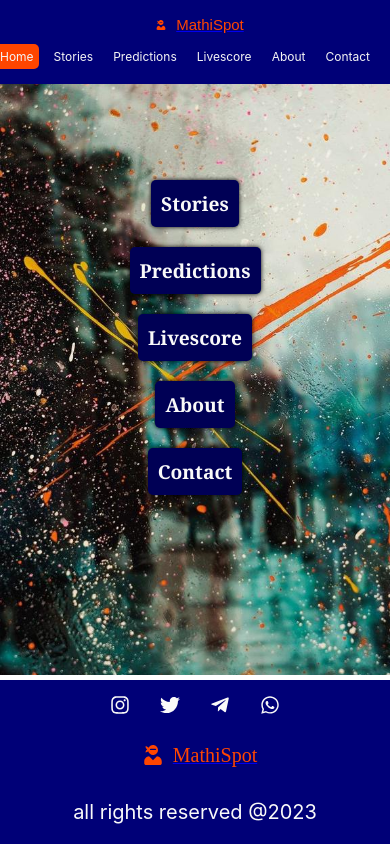
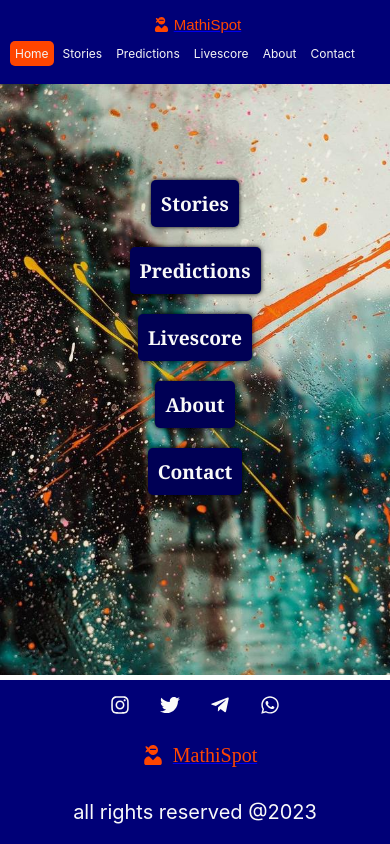
Before and after one commit to mathinez94/mathispot, a React (Create React App) app: page / in a window 390 px wide. Built offline with nearby package versions, Linux system fonts and the light colour scheme.

Commit message:
navbar links adjusted

```diff
--- a/src/copmponents/navbar/Navbar.css
+++ b/src/copmponents/navbar/Navbar.css
@@ -65,8 +65,8 @@ nav a.active{
         justify-content: center;
     }
     .logo-logo{
-        margin: 10px;
-        font-size: 10PX;
+        margin: 5px;
+        font-size: 15PX;
         color: orangered;
     }
     .logo-text{
@@ -80,7 +80,7 @@ nav a.active{
         color: whitesmoke;
         text-decoration: none;
         font-size: 12px;
-        margin: 5px;
+        margin: 2px;
 
     }
     nav a.active{
```
